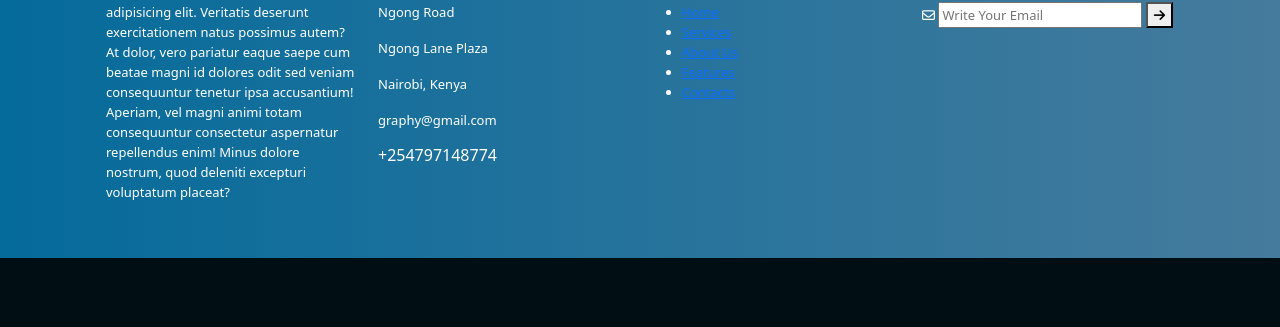
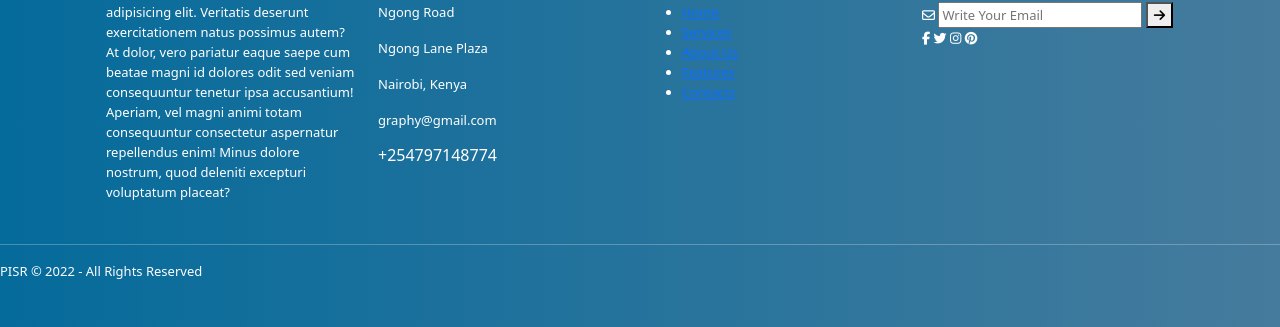
Before and after one commit to sling254/PISR, a Django app: page / in a window 1280 px wide. Shown: the part 896-1223 px from the top of the page. Before the commit the page ends 1154 px from the top, so only its background shows below. Run offline with Django 3.2, Linux system fonts and the light colour scheme; some libraries are stand-ins or nearby versions.

Commit message:
create a form for newsletter and also put a copyright section

```diff
--- a/templates/base.html
+++ b/templates/base.html
@@ -63,9 +63,16 @@
               <input type="email" placeholder="Write Your Email" required>
               <button type="submit"><i class="fas fa-arrow-right"></i></button>
             </form>
+            <div class="social-icons">
+              <i class="fab fa-facebook-f"></i>
+              <i class="fab fa-twitter"></i>
+              <i class="fab fa-instagram"></i>
+              <i class="fab fa-pinterest"></i>
+            </div>
           </div>
-
         </div>
+        <hr>
+        <p class="copyright">PISR &copy; 2022 - All Rights Reserved</p>
       </footer>
     </section>
     <!-- End of the Footer -->
```
